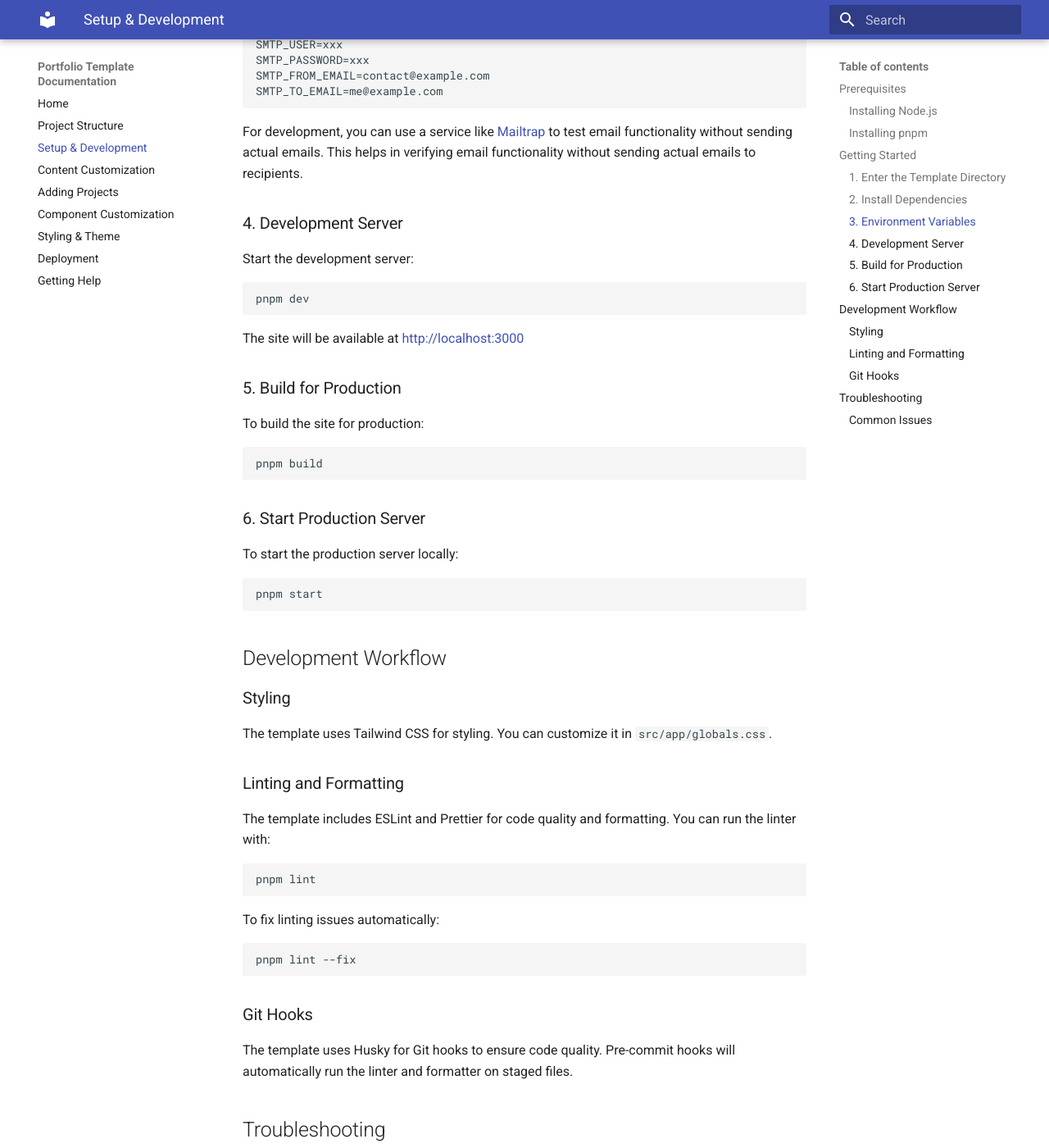
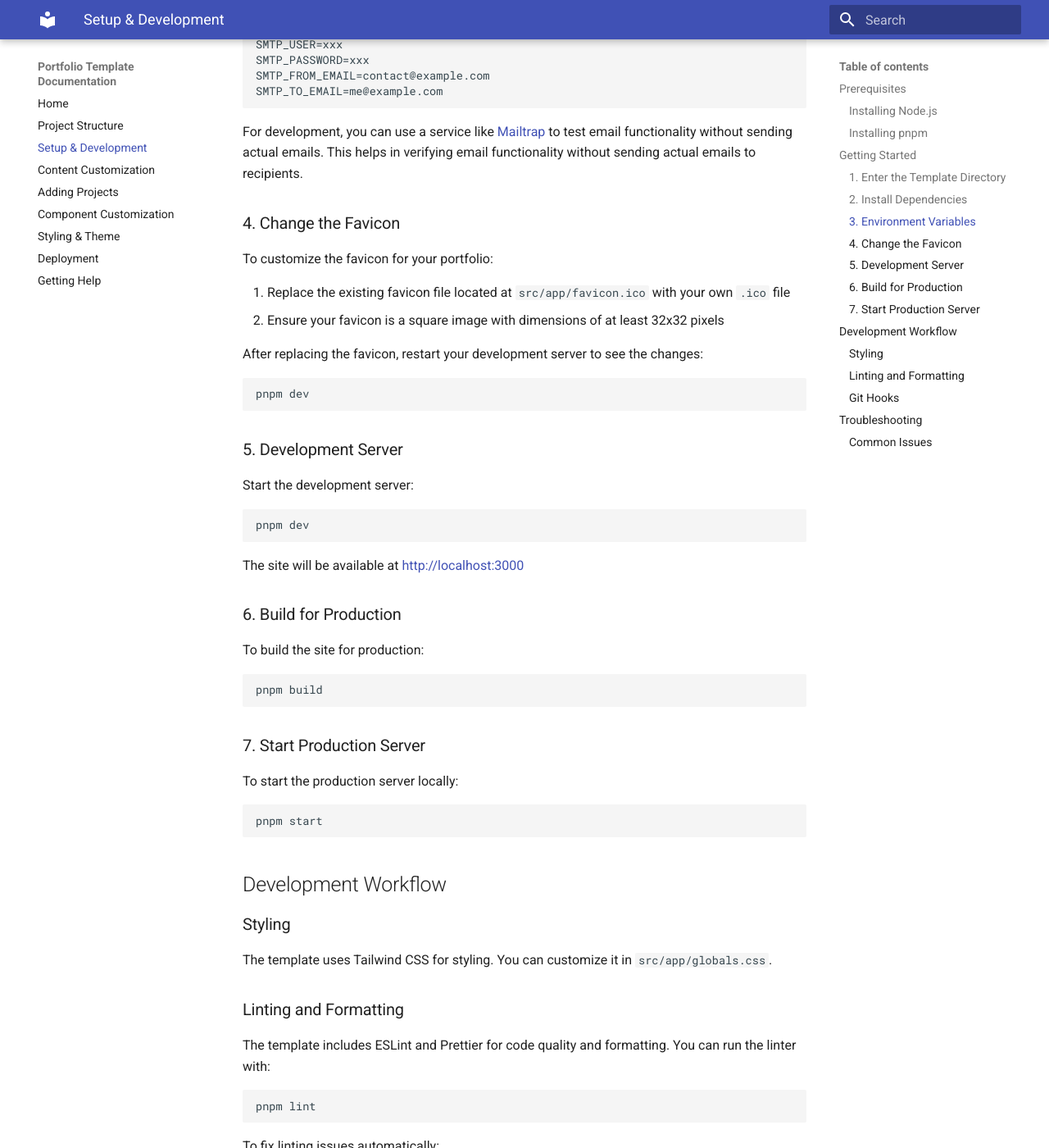
Before and after one commit to fahrirusliyadi/friskamax__fahri--nextjs-doc, an MkDocs documentation site: the page built from docs/setup.md, in a window 1280 px wide and 1400 px high, scrolled down 1531 px. Shown: the whole window at 82% size. Built offline with MkDocs 1.6.1 and Material for MkDocs 9.7.7, drawn with Linux system fonts in a browser that asks for light colours.

Commit message:
docs: update setup documentation with favicon customization instructions

````diff
--- a/docs/setup.md
+++ b/docs/setup.md
@@ -66,7 +66,19 @@ SMTP_TO_EMAIL=me@example.com
 
 For development, you can use a service like [Mailtrap](https://mailtrap.io/) to test email functionality without sending actual emails. This helps in verifying email functionality without sending actual emails to recipients.
 
-### 4. Development Server
+### 4. Change the Favicon
+
+To customize the favicon for your portfolio:
+
+1. Replace the existing favicon file located at `src/app/favicon.ico` with your own `.ico` file
+2. Ensure your favicon is a square image with dimensions of at least 32x32 pixels
+
+After replacing the favicon, restart your development server to see the changes:
+```bash
+pnpm dev
+```
+
+### 5. Development Server
 
 Start the development server:
 
@@ -84,7 +96,7 @@ To build the site for production:
 pnpm build
 ```
 
-### 6. Start Production Server
+### 7. Start Production Server
 
 To start the production server locally:
 
````
Also changed, not shown: other parts of docs/setup.md (+1 -1 lines).
